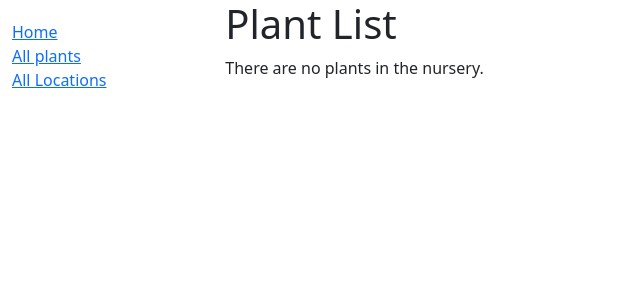
After one commit to rvillan1129/petrichor, a Django app: page /nursery/plants/ in a window 1280 px wide. The commit adds this page. Shown: the top 300 px of the page, without its empty margins (0-640 px from the left). Run offline with Django 5.2, Linux system fonts and the light colour scheme; data that the repository does not hold is empty.

Commit message:
add plant list page

```diff
--- a/nursery/templates/base_generic.html
+++ b/nursery/templates/base_generic.html
@@ -21,7 +21,7 @@
           {% block sidebar %}
             <ul class="sidebar-nav">
               <li><a href="{% url 'index' %}">Home</a></li>
-              <li><a href="">All Plants</a></li>
+              <li><a href="{% url 'plants' %}">All plants</a></li>
               <li><a href="">All Locations</a></li>
             </ul>
           {% endblock %}
--- /dev/null
+++ b/nursery/templates/nursery/plant_list.html
@@ -0,0 +1,17 @@
+{% extends "base_generic.html" %}
+
+{% block content %}
+  <h1>Plant List</h1>
+  {% if plant_list %}
+    <ul>
+      {% for plant in plant_list %}
+      <li>
+        <a href="{{ plant.get_absolute_url }}">{{ plant.scientific_name }}</a>
+        ({{plant.common_name}})
+      </li>
+      {% endfor %}
+    </ul>
+  {% else %}
+    <p>There are no plants in the nursery.</p>
+  {% endif %}
+{% endblock %}
--- a/nursery/urls.py
+++ b/nursery/urls.py
@@ -3,4 +3,5 @@ from . import views
 
 urlpatterns = [
     path('', views.index, name='index'),
+    path('plants/', views.PlantListView.as_view(), name='plants'),
 ]
--- a/nursery/views.py
+++ b/nursery/views.py
@@ -1,5 +1,6 @@
 from django.shortcuts import render
 from .models import Plant, PlantInstance, Location, CommonName
+from django.views import generic
 
 def index(request):
     """View function for home page of site."""
@@ -23,3 +24,6 @@ def index(request):
 
     # Render the HTML template index.html with the data in the context variable
     return render(request, 'index.html', context=context)
+
+class PlantListView(generic.ListView):
+    model = Plant
```
